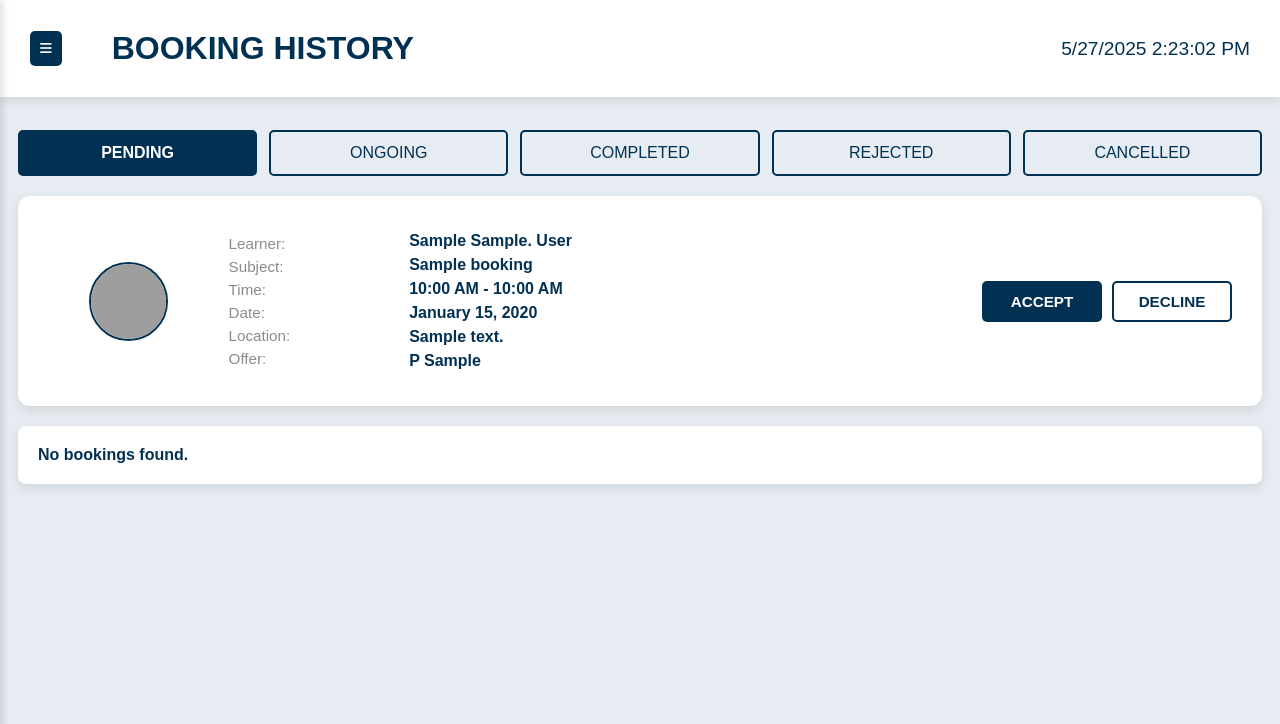
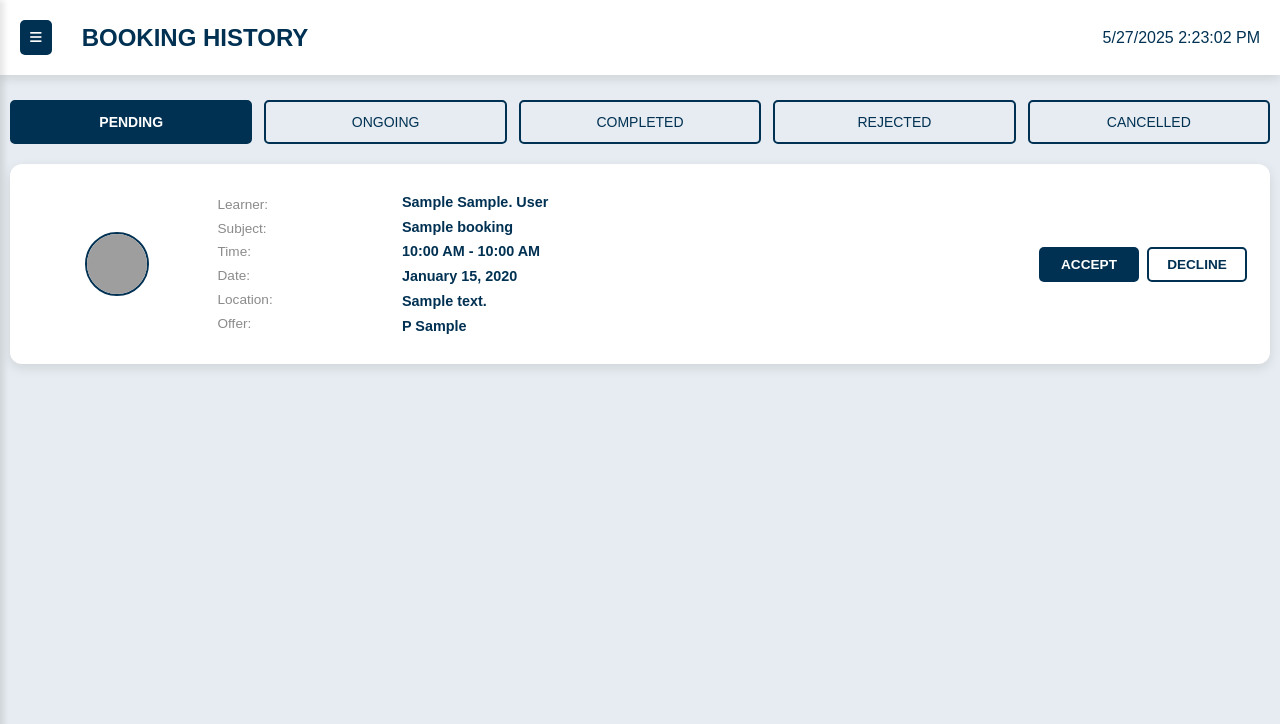
Before and after one commit to Chesterware/GabayGuro, a PHP site: page /iskol4rx/tutor/TutorHTML/tutor_booking.php in a window 1280 px wide. Shown: the top 724 px of the page. Run offline with PHP 8.4, Linux system fonts and the light colour scheme; the visitor is signed in with stand-in values (Sample User, id 1); tables that the repository leaves empty or names only in its code hold one stand-in row (values such as "Sample post"); grey boxes are pictures that could not be loaded.

Commit message:
finalize tutor responsivness

```diff
--- a/db_connection.php
+++ b/db_connection.php
@@ -1,7 +1,7 @@
 <?php
 $host = "localhost";
 $username = "root";
-$password = "";
+$password = "appdev_Iskol4rx";
 $database = "iskol4rx";
 
 $conn = new mysqli($host, $username, $password, $database);
--- a/tutor/TutorCSS/index.css
+++ b/tutor/TutorCSS/index.css
@@ -3,6 +3,8 @@ body {
     background-color: #E6ECF1;
     font-family: Arial, Helvetica, sans-serif;
     transition: margin-left 0.3s ease;
+    margin: 0;
+    padding: 0;
 }
 
 .sidebar {
@@ -35,6 +37,7 @@ body.sidebar-collapsed .sidebar {
     z-index: 1100;
     border-radius: 5px;
     transition: background-color 0.3s ease;
+    margin-right: 10px;
 }
 
 .sidebar-toggle-btn:hover {
@@ -46,6 +49,7 @@ body.sidebar-collapsed .sidebar {
     color: #E6ECF1;
     font-weight: bold;
     margin-bottom: 0;
+    font-size: 1.1rem;
 }
 
 .sidebar-label {
@@ -126,7 +130,7 @@ body.sidebar-collapsed .sidebar {
     display: flex;
     justify-content: flex-start;
     align-items: center;
-    padding: 30px;
+    padding: 20px;
     background-color: #FFFFFF;
     width: calc(100% - 230px);
     box-sizing: border-box;
@@ -136,7 +140,7 @@ body.sidebar-collapsed .sidebar {
     left: 230px;
     box-shadow: 0 4px 10px rgba(0, 0, 0, 0.1);
     transition: all 0.3s ease;
-    z-index: 1000;
+    z-index: 900;
 }
 
 body.sidebar-collapsed .header-title {
@@ -145,14 +149,81 @@ body.sidebar-collapsed .header-title {
 }
 
 .page-label {
-    font-size: 2rem;
+    font-size: 1.5rem;
     font-weight: bold;
-    margin-left: 50px;
+    margin-left: 20px;
     color: #003153;
 }
 
 .datetime {
-    font-size: 1.2rem;
+    font-size: 1rem;
     margin-left: auto;
     color: #003153;
+    white-space: nowrap;
 }
+
+/* Mobile Responsiveness */
+@media (max-width: 768px) {
+    .sidebar {
+        width: 250px;
+        transform: translateX(-100%);
+    }
+
+    body.sidebar-expanded .sidebar {
+        transform: translateX(0);
+    }
+
+    .header-title {
+        padding: 15px;
+        width: 100%;
+        left: 0;
+        z-index: 800;
+    }
+
+    .page-label {
+        font-size: 1.3rem;
+        margin-left: 15px;
+    }
+
+    .datetime {
+        font-size: 0.9rem;
+    }
+
+    .btn {
+        padding: 12px 15px;
+        font-size: 0.9rem;
+    }
+
+    .logged-in-tutor {
+        font-size: 1rem;
+    }
+}
+
+@media (max-width: 480px) {
+    .sidebar {
+        width: 220px;
+    }
+
+    .header-title {
+        padding: 12px;
+    }
+
+    .page-label {
+        font-size: 1.1rem;
+        margin-left: 10px;
+    }
+
+    .datetime {
+        display: none;
+    }
+
+    .btn {
+        padding: 10px 12px;
+        font-size: 0.85rem;
+    }
+
+    .sidebar-toggle-btn {
+        padding: 8px;
+        font-size: 0.9rem;
+    }
+}
--- a/tutor/TutorCSS/tutor_booking.css
+++ b/tutor/TutorCSS/tutor_booking.css
@@ -2,30 +2,30 @@
     display: grid;
     grid-template-columns: 1fr 1fr 1fr 1fr 1fr;
     gap: 12px;
-    margin: 130px 10px 0 240px;
+    margin: 100px 10px 0 240px;
     transition: all 0.3s ease;
     box-sizing: border-box;
-
 }
 
 body.sidebar-collapsed .booking-status-buttons {
-    margin: 130px 10px 0 10px;
+    margin: 100px 10px 0 10px;
 }
 
 .status-btn {
-    padding: 12px 20px;
+    padding: 12px 10px;
     background-color: transparent;
     color: #003153;
     border: 2px solid #003153;
     border-radius: 5px;
-    font-size: 16px;
+    font-size: 14px;
     cursor: pointer;
     transition: background-color 0.3s ease, color 0.3s ease;
     text-decoration: none;
     text-align: center;
+    white-space: nowrap;
 }
 
-.status-btn:hover, .status-btn.status-selected{
+.status-btn:hover, .status-btn.status-selected {
     background-color: #003153;
     color: white;
     font-weight: bold;
@@ -35,7 +35,7 @@ body.sidebar-collapsed .booking-status-buttons {
     display: flex;
     align-items: center;
     background-color: #FFFFFF;
-    padding: 20px;
+    padding: 15px;
     margin: 20px 10px 0 240px;
     border-radius: 12px;
     box-shadow: 0 4px 12px rgba(0, 0, 0, 0.1);
@@ -44,11 +44,11 @@ body.sidebar-collapsed .booking-status-buttons {
 }
 
 body.sidebar-collapsed .learner-booking-entry {
-        margin: 20px 10px 0 10px;
+    margin: 20px 10px 0 10px;
 }
 
 .learner-col {
-    padding: 10px;
+    padding: 8px;
     box-sizing: border-box;
 }
 
@@ -60,8 +60,8 @@ body.sidebar-collapsed .learner-booking-entry {
 }
 
 .learner-image {
-    width: 75px;
-    height: 75px;
+    width: 60px;
+    height: 60px;
     border-radius: 50%;
     object-fit: cover;
     border: 2px solid #003153;
@@ -70,37 +70,38 @@ body.sidebar-collapsed .learner-booking-entry {
 .learner-col-labels {
     width: 15%;
     color: #8B8B8B;
-    font-size: 0.95rem;
+    font-size: 0.85rem;
 }
 
 .learner-col-values {
     width: 45%;
     color: #003153;
     font-weight: bold;
-    font-size: 1rem;
+    font-size: 0.9rem;
 }
 
 .learner-info-line {
     margin: 6px 0;
+    line-height: 1.3;
 }
 
 .learner-action-buttons {
     width: 25%;
     display: flex;
     justify-content: flex-end;
-    gap: 10px;
+    gap: 8px;
 }
 
 .accept-btn, .decline-btn {
-    padding: 10px 18px;
-    font-size: 0.95rem;
+    padding: 8px 12px;
+    font-size: 0.85rem;
     border: none;
     border-radius: 5px;
     font-weight: bold;
     color: white;
     cursor: pointer;
     transition: background-color 0.3s ease, transform 0.2s ease;
-    width: 120px;
+    width: 100px;
 }
 
 .accept-btn {
@@ -119,26 +120,90 @@ body.sidebar-collapsed .learner-booking-entry {
 
 .decline-btn:hover {
     background-color: #002440;
+    color: white;
 }
 
-.no-bookings {
-    display: flex;
-    flex-wrap: wrap;
-    align-items: center;
-    color: #003153;
-    font-size: 1rem;
-    margin-top: 40px;
-    font-weight: bold;
-    margin: 20px 10px 0 240px;
-    background-color: #FFFFFF;
-    padding: 20px;
-    border-radius: 8px;
-    width: calc(100% - 290px);
-    box-shadow: 0 4px 12px rgba(0, 0, 0, 0.1);
-    transition: all 0.3s ease;
+/* Mobile Responsiveness */
+@media (max-width: 1024px) {
+    .booking-status-buttons {
+        grid-template-columns: repeat(3, 1fr);
+        margin: 90px 10px 0 10px;
+        position: sticky;
+        top: 70px;
+        background: #E6ECF1;
+        padding: 10px 0;
+        z-index: 700;
+    }
+
+    .learner-booking-entry {
+        margin: 15px 10px;
+        flex-direction: column;
+        text-align: center;
+    }
+
+    .learner-col-left,
+    .learner-col-labels,
+    .learner-col-values,
+    .learner-action-buttons {
+        width: 100%;
+    }
+
+    .learner-col-labels {
+        margin-top: 10px;
+        text-align: center;
+    }
+
+    .learner-action-buttons {
+        justify-content: center;
+        margin-top: 15px;
+    }
+
+    .learner-image {
+        width: 80px;
+        height: 80px;
+    }
+
+    .accept-btn, .decline-btn {
+        width: 120px;
+        padding: 10px;
+    }
 }
 
-body.sidebar-collapsed .no-bookings {
-    width: calc(100% - 60px);
-    margin: 20px 10px 0 10px;
+@media (max-width: 768px) {
+    .booking-status-buttons {
+        grid-template-columns: repeat(2, 1fr);
+        top: 60px;
+    }
+
+    .status-btn {
+        padding: 10px 8px;
+        font-size: 0.8rem;
+    }
 }
+
+@media (max-width: 480px) {
+    .booking-status-buttons {
+        grid-template-columns: 1fr;
+        gap: 8px;
+        top: 60px;
+    }
+
+    .learner-booking-entry {
+        padding: 12px;
+    }
+
+    .learner-col-labels,
+    .learner-col-values {
+        font-size: 0.8rem;
+    }
+
+    .accept-btn, .decline-btn {
+        width: 100%;
+        font-size: 0.8rem;
+    }
+
+    .learner-image {
+        width: 70px;
+        height: 70px;
+    }
+}
--- a/tutor/TutorHTML/tutor_booking.php
+++ b/tutor/TutorHTML/tutor_booking.php
@@ -10,10 +10,7 @@ require_once '../TutorPHP/auth_tutor.php';
     <meta charset="UTF-8">
     <meta name="viewport" content="width=device-width, initial-scale=1.0">
     <title>Booking History</title>
-    <link rel="manifest" href="/manifest.json">
-    <meta name="theme-color" content="#003153">
-    <link rel="icon" href="/GabayGuroLogo.png">
-    <link rel="icon" href="GabayGuroLogo.png" type="image/png">
+    <link rel="icon" href="../../GabayGuroLogo.png" type="image/png">
     <link href="https://cdnjs.cloudflare.com/ajax/libs/font-awesome/6.0.0-beta3/css/all.min.css" rel="stylesheet">
     <link rel="stylesheet" href="../TutorCSS/index.css">
     <link rel="stylesheet" href="../TutorCSS/tutor_booking.css">
@@ -61,6 +58,7 @@ require_once '../TutorPHP/auth_tutor.php';
         <a href="#" class="status-btn booking-cancelled" onclick="selectStatus(event, 'cancelled')">CANCELLED</a>
     </div>
 
+    <div class="booking-entries">
         <?php if ($result->num_rows > 0) : ?>
             <?php while ($row = $result->fetch_assoc()) : ?>
                 <div class="learner-booking-entry"
@@ -97,22 +95,13 @@ require_once '../TutorPHP/auth_tutor.php';
                         <?php endif; ?>
                     </div>
                 </div>
-        <?php endwhile; ?>
+            <?php endwhile; ?>
         <?php else : ?>
+            <p>No bookings found.</p>
         <?php endif; ?>
+        </div>
 
-        <p class="no-bookings">No bookings found.</p>
-
-    <script src="../TutorJS/tutor_booking.js"></script>
-    <script src="../../time-date-sidebar.js"></script>
-
-    <script>
-        if ('serviceWorker' in navigator) {
-        navigator.serviceWorker.register('/service-worker.js')
-            .then(() => console.log('Service Worker registered!'))
-            .catch(err => console.error('Service Worker registration failed:', err));
-        }
-    </script>
-
+        <script src="../TutorJS/tutor_booking.js"></script>
+        <script src="../../time-date-sidebar.js"></script>
 </body>
 </html>
--- a/tutor/TutorPHP/booking_info.php
+++ b/tutor/TutorPHP/booking_info.php
@@ -1,5 +1,5 @@
 <?php
-require_once 'db_connection.php';
+require_once '../../db_connection.php';
 
 if (!isset($_SESSION['tutor_id'])) {
     header("Location: ../../index.php");
--- a/tutor/TutorPHP/tutor_details.php
+++ b/tutor/TutorPHP/tutor_details.php
@@ -1,7 +1,5 @@
 <?php
-session_start();
-
-require_once 'db_connection.php';
+require_once '../../db_connection.php';
 
 $tutorData = [];
 $reviews = [];
--- a/tutor/TutorPHP/update_booking_status.php
+++ b/tutor/TutorPHP/update_booking_status.php
@@ -1,5 +1,5 @@
 <?php
-require_once 'db_connection.php';
+require_once '../../db_connection.php';
 
 error_log('SESSION tutor_id: ' . ($_SESSION['tutor_id'] ?? 'not set'));
 
```
Also changed, not shown: tutor/TutorCSS/ratings_review.css (+104 -27 lines), tutor/TutorHTML/ratings_review.php (+1 -12 lines).
